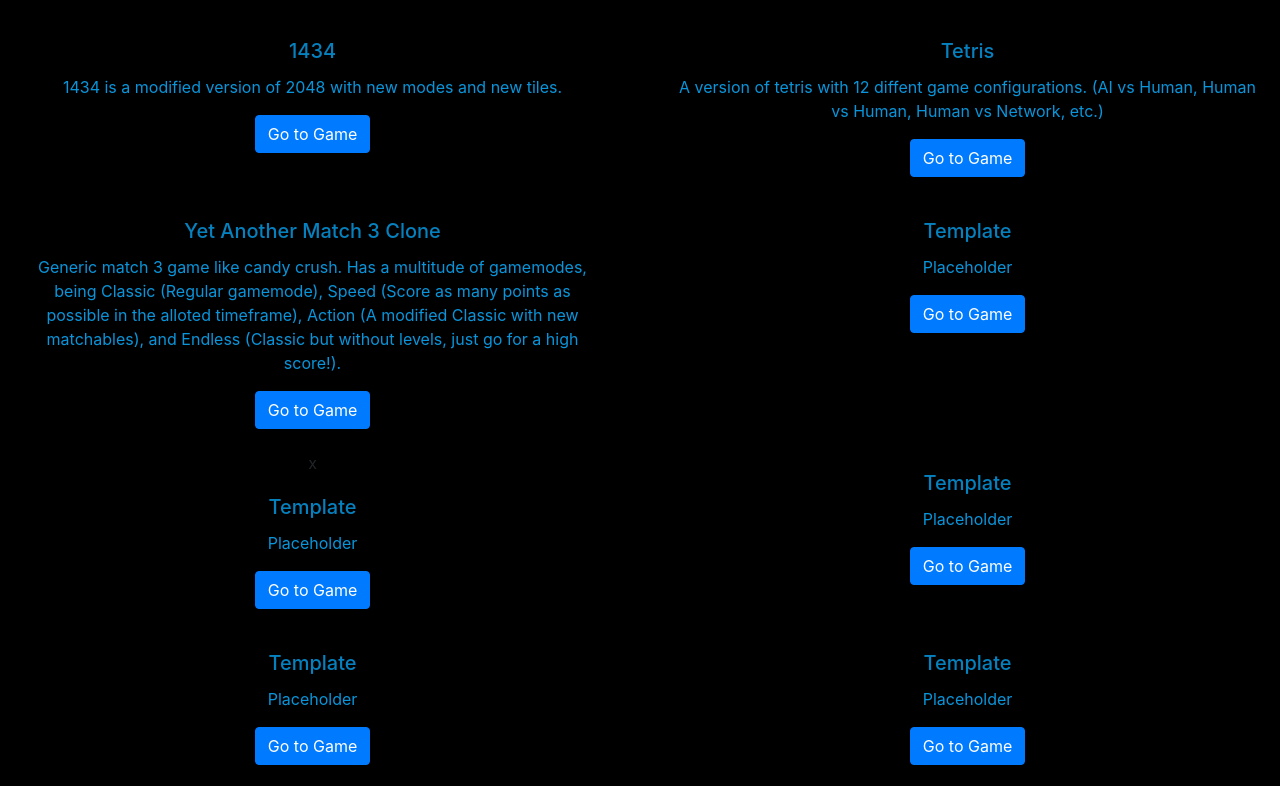
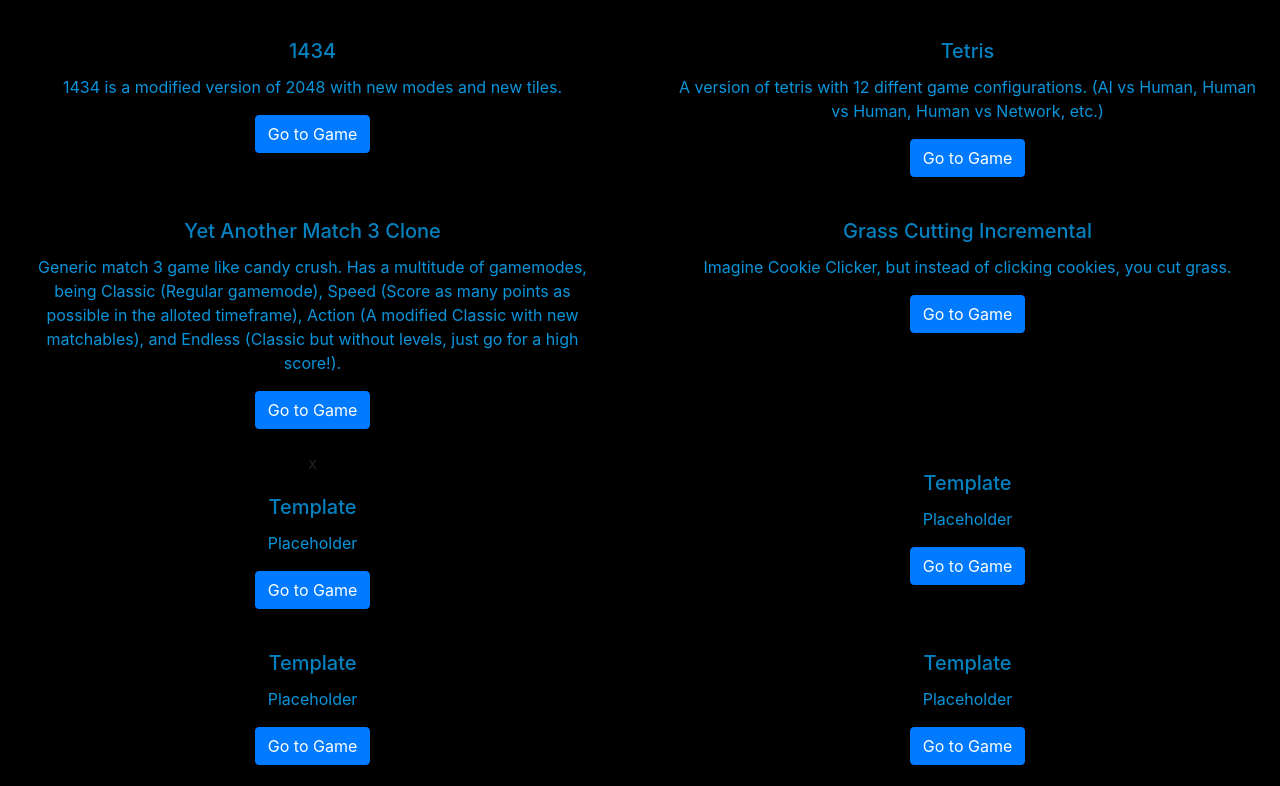
Before and after one commit to angusmcfiffle/angusmcfiffle.github.io, a plain HTML site: page index.html in a window 1280 px wide. Shown: the part 1240-2026 px from the top of the page. Drawn offline with nearby package versions, Linux system fonts and the light colour scheme.

Commit message:
Update index.html
grass added

```diff
--- a/index.html
+++ b/index.html
@@ -164,9 +164,9 @@
                 <div class="col-sm-6 text-center">
                     <div class="card">
                         <div class="card-body">
-                            <h5 class="card-title">Template</h5>
-                            <p class="card-text">Placeholder</p>
-                            <a href="#" class="btn btn-primary">Go to Game</a>
+                            <h5 class="card-title">Grass Cutting Incremental</h5>
+                            <p class="card-text">Imagine Cookie Clicker, but instead of clicking cookies, you cut grass.</p>
+                            <a href="https://angusmcfiffle.github.io/games/grass/index.html" class="btn btn-primary">Go to Game</a>
                         </div>
                     </div>
                 </div>
```
